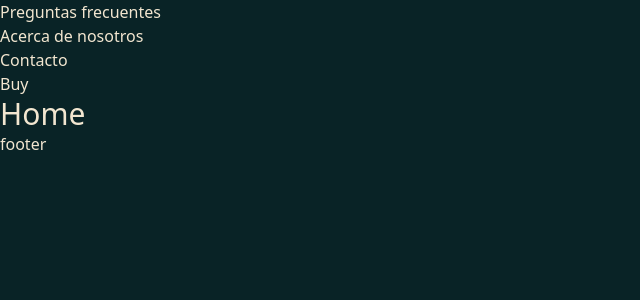
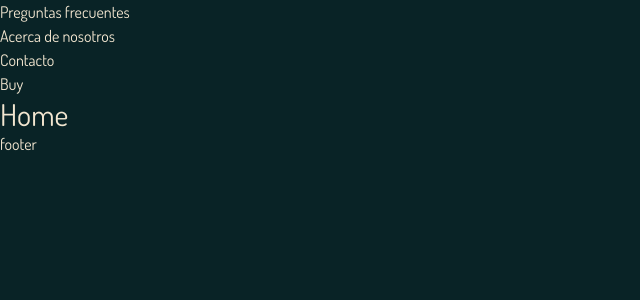
Before and after one commit to darideveloper/sorteos-ajolote-frontend, a React (Vite) app: page / in a window 1280 px wide. Shown: the top 300 px of the page, without its empty margins (0-640 px from the left). Built offline with nearby package versions, Linux system fonts and the light colour scheme.

Commit message:
feat (index): apply fonts

```diff
--- a/src/index.css
+++ b/src/index.css
@@ -1,3 +1,7 @@
 @tailwind base;
 @tailwind components;
 @tailwind utilities;
+
+body {
+    font-family: 'Dosis', sans-serif;
+}
```
